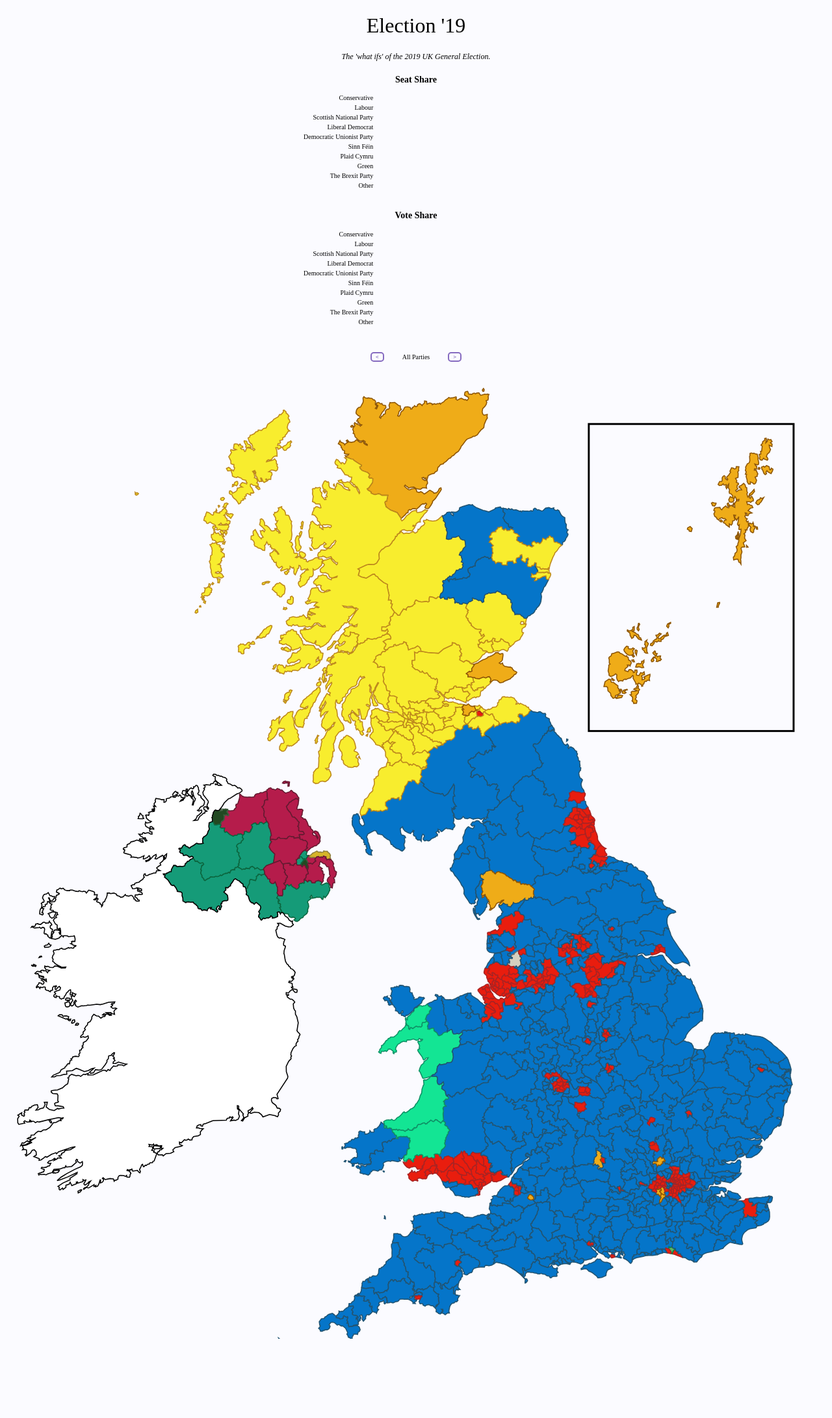
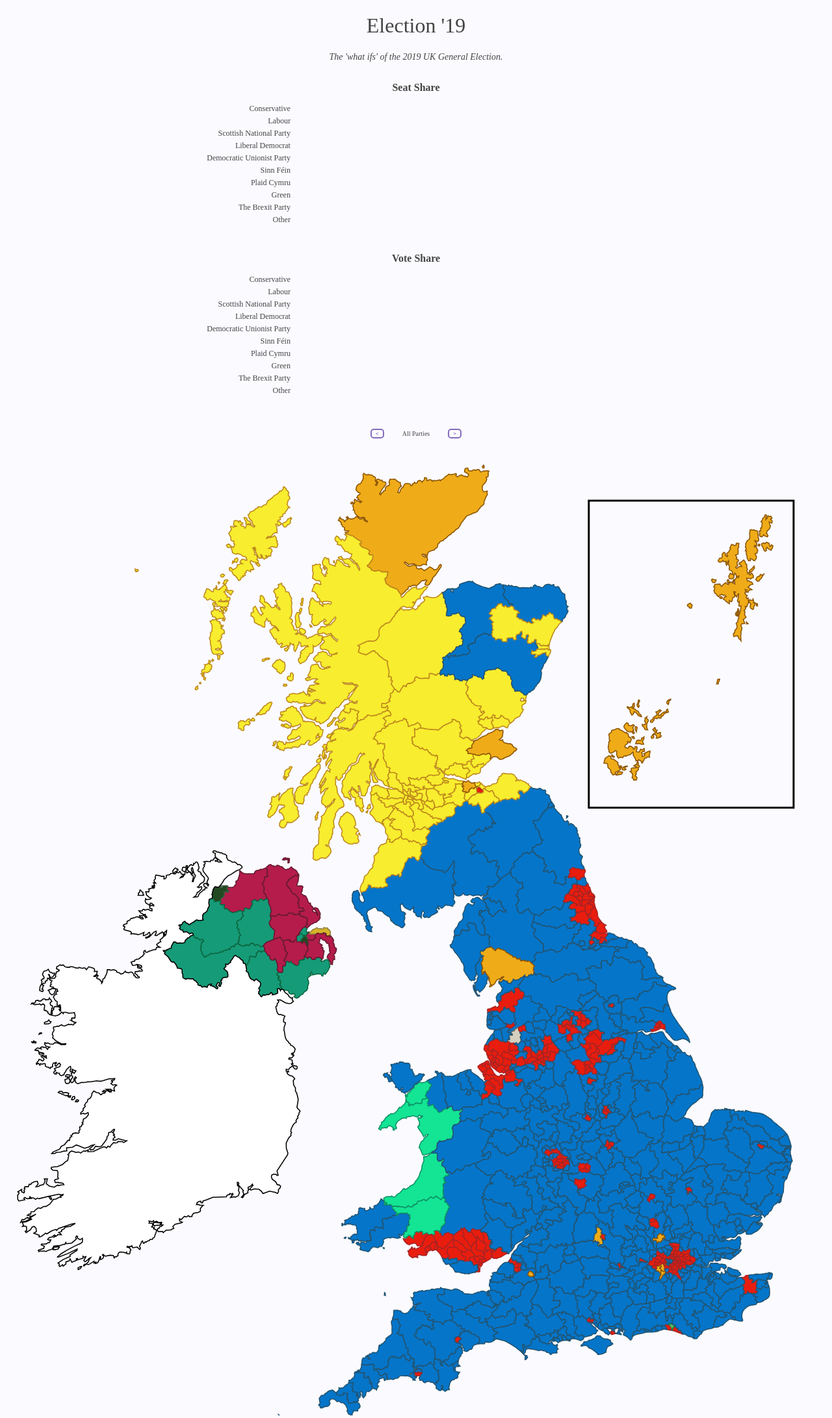
Before and after one commit to samirelanduk/election19, a Django app: template core/templates/home.html in a window 1280 px wide. Shown: the whole page at 65% size. Before the commit the page ends 2061 px from the top, so only its background shows below. Run offline with Django 3.2, Linux system fonts and the light colour scheme; the template is opened without the code that fills it, so the values that code supplies are empty; style sheets or scripts are compiled from the project's sources; some libraries are stand-ins or nearby versions; some web fonts are replaced.

Commit message:
Wider screen style

```diff
--- a/core/static/css/style.scss
+++ b/core/static/css/style.scss
@@ -2,6 +2,7 @@ body {
     font-family: Muli;
     margin: 0;
     background-color: #fbfbff;
+    color: #444;
 }
 
 button {
@@ -35,6 +36,7 @@ h1 {
 .rules {
     font-size: 8px;
     padding: 5px;
+    font-weight: 300;
 
     .rule {
         text-align: center;
@@ -56,12 +58,14 @@ h1 {
 
         input, select {
             font-family: "Muli";
-            font-size: 8px;
+            font-size: inherit;
+            color: inherit;
+            font-weight: inherit;
             background: #ffffff00;
             -webkit-appearance: none;
             -moz-appearance: none;
             border: none;
-            border-bottom: 2px solid #444444;
+            border-bottom: 2px solid #555;
             border-radius: 0px;
             text-align: center;
             text-align-last: center;
@@ -95,10 +99,12 @@ h1 {
     .summary {
         font-size: 12px;
         margin-bottom: 20px;
+        font-weight: 800;
     }
 
     h2 {
         font-size: 14px;
+        font-weight: 600;
     }
 
     table {
@@ -188,23 +194,69 @@ h1 {
 }
 
 
-@media (min-width: 600px) {
-    .grid{
-        grid-template-columns: 1fr 1fr;
-        .map {
-            svg {
-                height: 85vh;
+@media (min-width: 450px) {
+    h1 {
+
+    }
+
+    .subheading {
+        font-size: 14px;
+        margin: 0 20px 30px 20px;
+    }
+
+    .rules {
+        font-size: 10px;
+
+        .rule {
+            margin-bottom: 30px;
+
+            select {
+                width: 120px;
             }
         }
     }
 
-    .rules {
-        font-size: 14px;
-        padding: 0;
+    .link {
+        font-size: 10px;
+    }
 
-        .rule {
-            select{
-                width: 120px;
+    .data-summary {
+        margin-top: 30px;
+
+        .summary {
+            font-size: 16px;
+            margin-bottom: 25px;
+        }
+
+        h2 {
+            font-size: 16px;
+        }
+
+        table {
+            font-size: 12px;
+            margin-bottom: 40px;
+
+            tr {
+
+                td {
+
+                    .data {
+
+                        span {
+                            font-size: 9px;
+                        }
+                    }
+
+
+                }
+
+                td:nth-child(1) {
+                    width: 35%;
+                }
+
+                td:nth-child(2) {
+                    width: 65%;
+                }
             }
         }
     }
--- a/core/static/js/main.js
+++ b/core/static/js/main.js
@@ -153,10 +153,10 @@ function updateBars(newData) {
 
             if (table.id === "seatsTable") {
                 text += diff ? ` (${diff > 0 ? "+" : ""}${diff})` : "";
-                width = (summary.seats[party] / 6.5).toString().slice(0, 4) + "%";
+                width = (0.8 * summary.seats[party] / 6.5).toString().slice(0, 4) + "%";
             } else {
 
-                width = (summary.votes[party] / allVotes * 100).toString().slice(0, 4) + "%";
+                width = (0.8 * summary.votes[party] / allVotes * 100).toString().slice(0, 4) + "%";
             }
             row.getElementsByTagName("span").item(0).innerText = formatNumber(text);
 
--- a/core/templates/home.html
+++ b/core/templates/home.html
@@ -161,9 +161,10 @@
     <div class="party-selector">
         <button onclick="changeParty(-1);"><</button><span>All Parties</span><button onclick="changeParty(1);">></button>
     </div>
+
     {% include "map.svg" %}
+
     <div class="panel">
-
         <div class="constituency"></div>
         <div class="majority"></div>
         <div class="results"></div>
```
